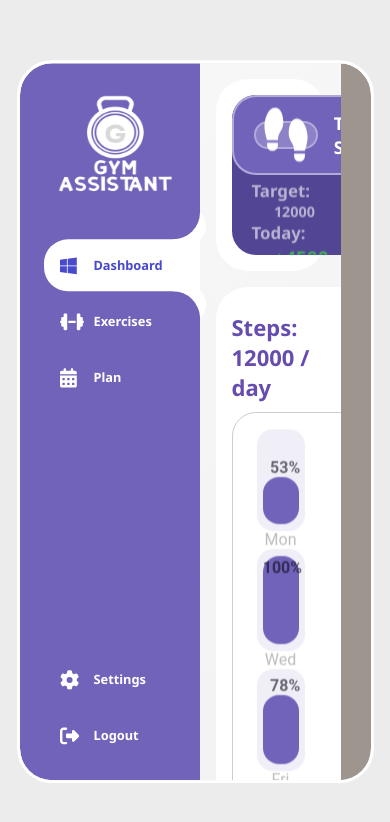
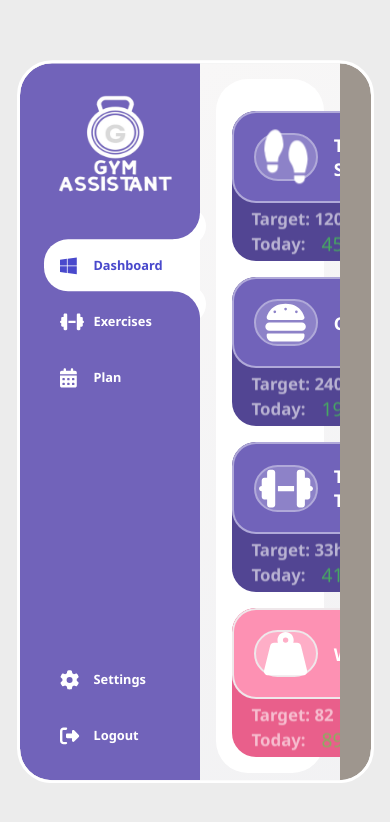
Before and after one commit to Adam-92/gym-assistant-work, a React (Create React App) app: page / in a window 390 px wide. Shown: the top 822 px of the page. Built offline with nearby package versions, Linux system fonts and the light colour scheme.

Commit message:
Fixing responsiveness

```diff
--- a/public/data/tiles.json
+++ b/public/data/tiles.json
@@ -12,7 +12,7 @@
         "current": 1900
     },
     {
-        "name": "Total Training Time",
+        "name": "Training Time",
         "style": {},
         "target": 1980,
         "current": 2500
--- a/src/components/Charts/StepChart/StepChart.css
+++ b/src/components/Charts/StepChart/StepChart.css
@@ -55,11 +55,7 @@
     max-height: 120px;
     min-height: 120px;
     height: 100%;
-    cursor: pointer;
-    margin: 0 8px;
-}
-.bar-container-step-chart:hover > .bar-step-chart{
-    border: 1px solid purple
+    margin: 3px 8px;
 }
 .bar-step-chart{
     display: flex;
@@ -71,7 +67,6 @@
     border-radius: 1rem;
     padding: 7px 6px;
 }
-
 .bar-step-chart::after{
     content: '';
     position: absolute;
@@ -89,7 +84,6 @@
     background-color: var(--dash-main-color);
     border-radius: 1rem;
 }
-
 .percent-step-chart{
     position: absolute;
     font-weight: 700;
@@ -117,3 +111,6 @@
     text-align: center;
     color:rgb(235, 96, 140);
 }
+.padding-step-chart{
+    padding: 1.1rem
+}
--- a/src/components/Charts/StepChart/StepChart.js
+++ b/src/components/Charts/StepChart/StepChart.js
@@ -63,7 +63,7 @@ const StepChart = () => {
                   setChangePeriod={setChangePeriod}
                 />
             </header>
-              <div className="content-step-chart">
+              <div className={`content-step-chart ${!changePeriod && "padding-step-chart"}`}>
                 {data.map( ({ day,steps }) => {
                    const ratio  =  changeToPercent(steps, target)
                     return(
--- a/src/components/tile/ContainerTiles.js
+++ b/src/components/tile/ContainerTiles.js
@@ -23,7 +23,7 @@ const ContainerTiles = () => {
 
 
     return(
-        <div className='tiles'>
+        <div className='tile'>
             {tiles.map( (tile,index)=>{
               return(
                 <Tile
--- a/src/components/tile/Statistics.js
+++ b/src/components/tile/Statistics.js
@@ -1,19 +1,19 @@
 import {minToHours} from '../../utils/Utils'
 
 const Statistics = ( {target, current, name} ) =>{
-    if(name === 'Total Training Time') {
+    if(name === 'Training Time') {
         current = minToHours(current)
         target = minToHours(target)
     }
+
     return(
         <div className="stats-statistics">
             <div className="total-statistics">
-                <h3>Target: </h3>
-                <h4>{ target }</h4>
+                <h3>Target: { target } </h3>
             </div>
             <div className="total-statistics">
                 <h3>Today:</h3>
-                <h4 className='positive-statistics'>+{ current }</h4>
+                <span className='positive-statistics'>{ current }</span>
             </div>
         </div>
     )
--- a/src/components/tile/tile.css
+++ b/src/components/tile/tile.css
@@ -1,8 +1,10 @@
-.tiles{
+.tile{
     display: flex;
+    align-items: center;
     justify-content: space-around;
     height: 100%;
     font-family: var(--dash-font-family);
+    flex-wrap: wrap;
 }
 .container-tile{
     height: 100%;
@@ -11,7 +13,7 @@
     background-color: rgb(82,69,147);
     border-radius: 1.5rem;
     overflow: hidden;
-
+    margin-top: 1rem;
 }
 .header-tile{
     border-radius: 1.5rem;
@@ -23,7 +25,6 @@
     border-color: rgb(176, 169, 217);
     border-width: 2px 0 2px 2px;
     border-style: solid;
-
 }
 .icon-tile,
 .name-tile{
@@ -47,17 +48,17 @@
     padding: 4px 20px;
 }
 .total-statistics{
+    display: flex;
+    align-items: center;
     color: rgba(255, 253, 253);
     opacity: 0.6;
     font-size: 0.9rem;
     font-weight: 300;
 }
-.total-statistics h4{
-    margin-left: 1.4rem;
-}
 .positive-statistics{
     color: rgb(65, 236, 65);
     font-size: 1.2rem;
+    margin-left: 1rem;
 }
 .negative-statistics{
     color: rgb(231, 9, 9);
--- a/src/pages/dashboard-page/Dashboard.js
+++ b/src/pages/dashboard-page/Dashboard.js
@@ -1,4 +1,3 @@
-import { useState } from "react";
 import { useGlobalContext } from "../../contexts/GlobalContext";
 import Sidebar from "../../components/Sidebars/Sidebar/Sidebar";
 import StepChart from "../../components/Charts/StepChart/StepChart";
--- a/src/pages/dashboard-page/dashboard.css
+++ b/src/pages/dashboard-page/dashboard.css
@@ -29,7 +29,7 @@
     overflow: auto;
 }
 .header-dashboard{
-    height: 28%;
+    min-height: 28%;
     border-radius: 2rem;
     padding: 1rem;
     margin-bottom: 1rem;
@@ -38,14 +38,6 @@
 .statistics-dashboard{
     display: flex;
     flex-wrap: wrap;
-    height: calc(72% - 1rem);
-}
-.charts-old-container-dashboard{
-    width: auto;
-    margin-right: 1rem;
-}
-.charts-new-container-dashboard{
-    max-width: 505px;
 }
 .chart-steps-dashboard{
     height: calc(50% - 1rem);
@@ -54,6 +46,9 @@
     background-color: white;
     margin-bottom: 1rem;;
     min-height: 251px;
+}
+.charts-container-dashboard{
+   max-width: 514px;
 }
 .chart-calories-dashboard{
     position: relative;
@@ -67,11 +62,10 @@
     flex: 1;
     background-color: rgb(255,255,255);
     border-radius: 2rem;
-    height: 100%;
     margin-left: 1rem;
 }
 .profile-dashboard{
-    flex: 1 25%;
+    flex: 1 26%;
     background-color: rgb(158, 150, 142);
     border-top-right-radius: 2em;
     border-bottom-right-radius: 2em;
```
